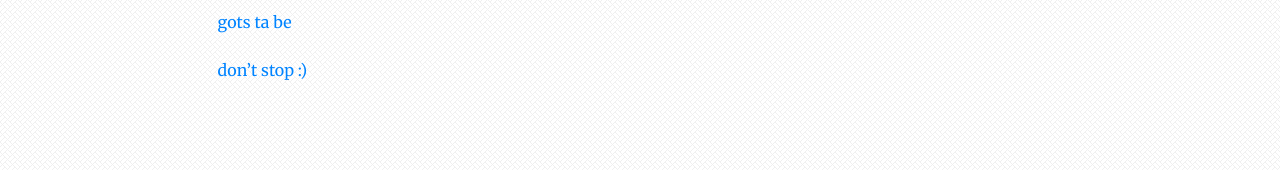
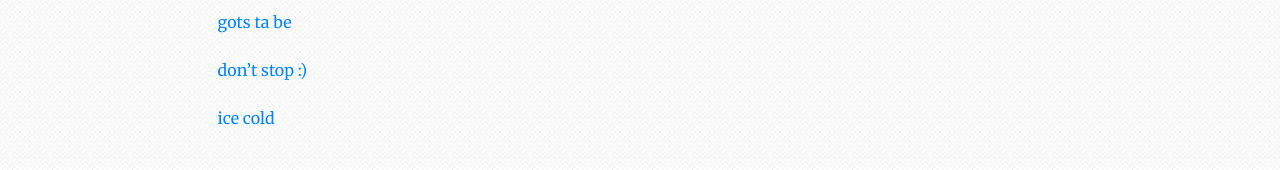
Before and after one commit to theycallmezeal/theycallmezeal.github.io, a Jekyll site: the page built from _posts/2012-11-15-gifsound.md, in a window 1280 px wide. Shown: the part 2133-2303 px from the top of the page. Built offline with Jekyll 4.4.1, drawn with Linux system fonts in a browser that asks for light colours.

Commit message:
I said, what's cooler than being cool?

```diff
--- a/_posts/2012-11-15-gifsound.md
+++ b/_posts/2012-11-15-gifsound.md
@@ -83,3 +83,5 @@ category: fun
 [gots ta be](http://gifsound.com/?gif=media.tumblr.com/9469f4ef268dc1e907fc6f23d6bb2301/tumblr_inline_mxmmimGJcZ1qalop1.gif&v=npnjTigAHA8&s=44)
 
 [don't stop :)](https://gifsound.com/?gifv=ks8M8kv&v=ZorRGrDiMsA&s=16)
+
+[ice cold](https://gifsound.com/?gifv=gCzkCum&v=Fi8rsCncwF8&s=138)
```
